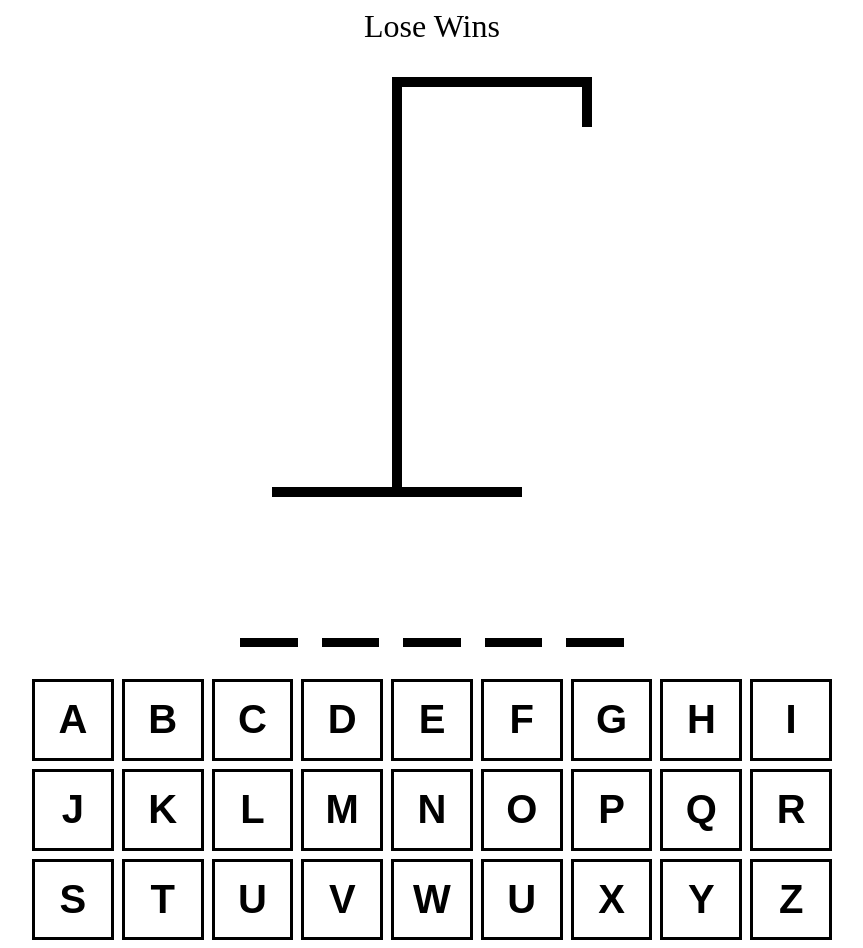
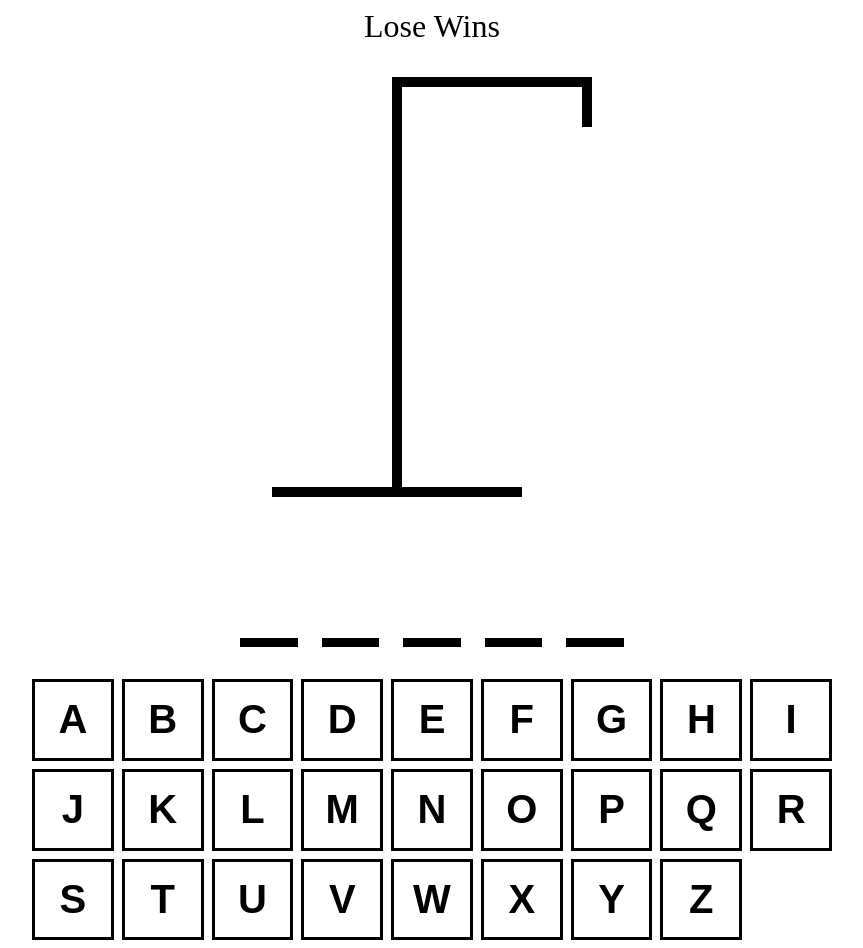
Before and after one commit to malcolmberry96/ts-react-hangman, a React (Vite) app: page / in a window 1280 px wide. Shown: the whole page, without its empty margins (208-1071 px from the left). Built offline with nearby package versions, Linux system fonts and the light colour scheme.

Commit message:
keyboard functionality

```diff
--- a/src/HangmanWord.tsx
+++ b/src/HangmanWord.tsx
@@ -3,7 +3,7 @@ type HangmmanWordProps = {
     wordToGuess: string
 }
 
-export function HangmanWord({ guessedLetters, wordToGuess}: HangmmanWordProps) {
+export function HangmanWord( {guessedLetters, wordToGuess}: HangmmanWordProps ){
 
 
     return <div style={{
@@ -16,7 +16,7 @@ export function HangmanWord({ guessedLetters, wordToGuess}: HangmmanWordProps) {
             }}
             >
                 {wordToGuess.split("").map((letter, index) => (
-                    <span style={{ borderBottom: ".1em solid black"}} key={index}>
+                    <span style={{ borderBottom: ".1em solid black" }} key={index}>
                        <span style={{
                             visibility: guessedLetters.includes(letter)
                             ? "visible"
--- a/src/Keyboard.tsx
+++ b/src/Keyboard.tsx
@@ -24,7 +24,6 @@ const KEYS = [
     "u",
     "v",
     "w",
-    "u",
     "x",
     "y",
     "z"
```
